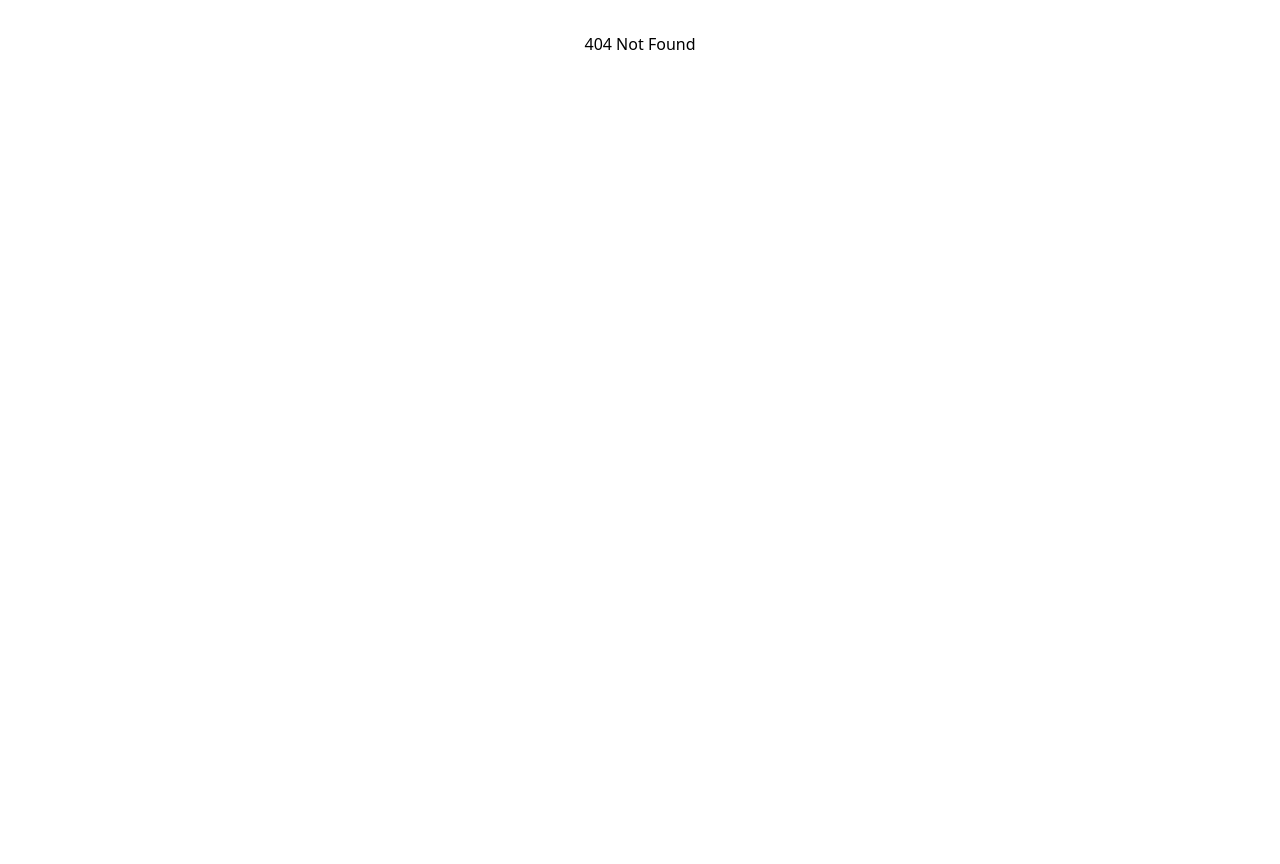
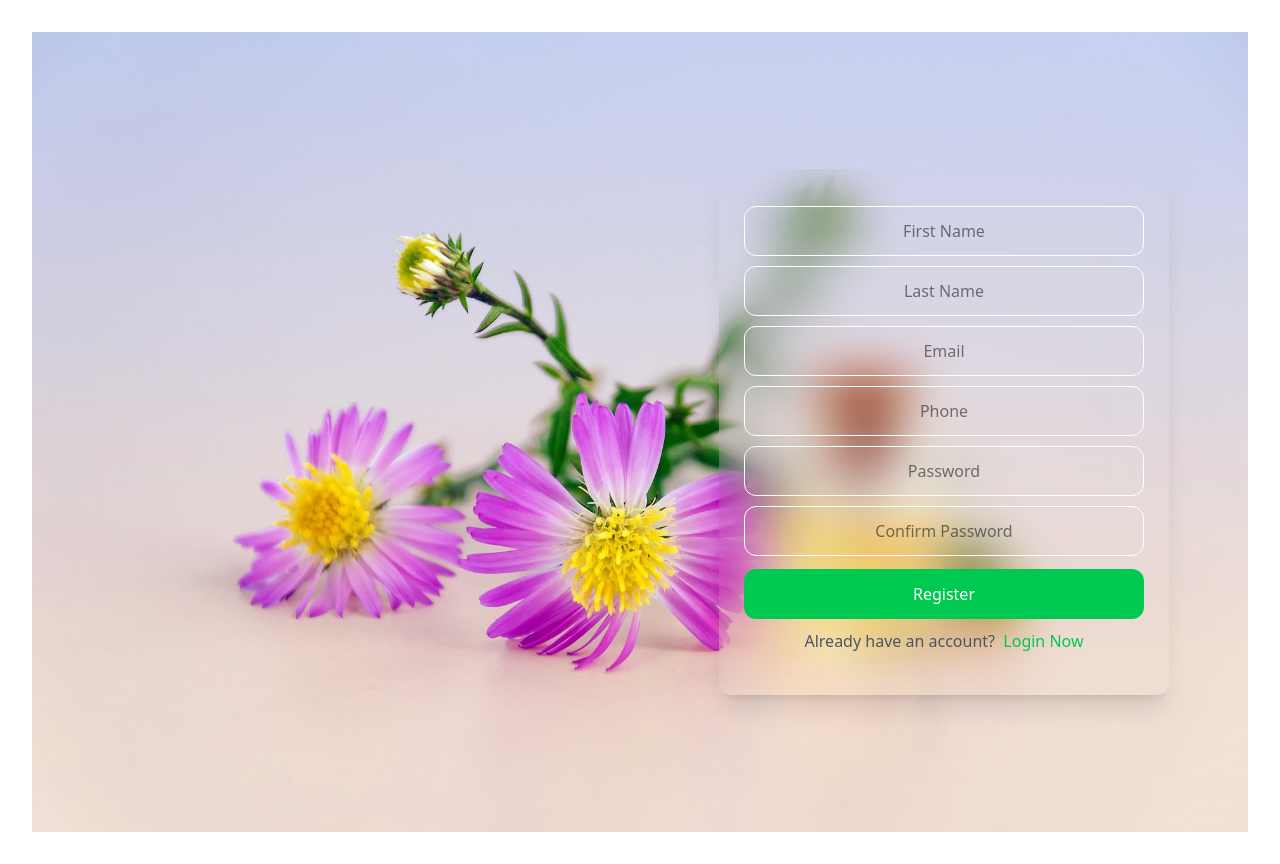
Before and after one commit to Supun200110/cbc-frontend, a React app: page /register in a window 1280 px wide. Before the commit this address had no page. Before the commit the page ends 800 px from the top, so only its background shows below. Built offline with nearby package versions, Linux system fonts and the light colour scheme; the HTML template or start-up script is replaced by a standard one.

Commit message:
creating register page 🖊️🖊️

```diff
--- a/src/App.jsx
+++ b/src/App.jsx
@@ -5,6 +5,7 @@ import AdminPage from './pages/adminPage';
 import LoginPage from './pages/loginPage';
 import Testing from './pages/testing';
 import { Toaster } from 'react-hot-toast';
+import RegisterPage from './pages/client/register';
 
 
 function App() {
@@ -17,6 +18,7 @@ function App() {
         <Routes path = "/*">
           <Route path = "/admin/*" element={<AdminPage/>} />
           <Route path = "/login" element={<LoginPage/>} />
+          <Route path='/register' element={<RegisterPage /> }/>
           <Route path="/" element={<h1>Home</h1 >}/>
           <Route path="/testing" element={<Testing/>}/>
           <Route path="/*" element={<h1>404 Not Found</h1>} />
--- /dev/null
+++ b/src/pages/client/register.jsx
@@ -0,0 +1,124 @@
+import { useState } from "react";
+import axios from "axios";
+import toast from "react-hot-toast";
+import { Link, useNavigate } from "react-router-dom";
+
+export default function RegisterPage() {
+	const [formData, setFormData] = useState({
+		firstName: "",
+		lastName: "",
+		email: "",
+		phone: "",
+		password: "",
+		confirmPassword: "",
+	});
+	const [loading, setLoading] = useState(false);
+	const navigate = useNavigate();
+
+	function handleChange(e) {
+		const { name, value } = e.target;
+		setFormData((prev) => ({ ...prev, [name]: value }));
+	}
+
+	function handleRegister() {
+		if (formData.password !== formData.confirmPassword) {
+			toast.error("Passwords do not match");
+			return;
+		}
+
+		setLoading(true);
+		const payload = {
+			firstName: formData.firstName,
+			lastName: formData.lastName,
+			email: formData.email,
+			phone: formData.phone,
+			password: formData.password,
+		};
+
+		axios
+			.post(import.meta.env.VITE_BACKEND_URL + "/api/user/", payload)
+			.then((response) => {
+				console.log("Registration successful", response.data);
+				toast.success("Registration successful");
+				navigate("/login");
+			})
+			.catch((error) => {
+				console.log("Registration failed", error?.response?.data);
+				toast.error(error?.response?.data?.message || "Registration failed");
+			})
+			.finally(() => {
+				setLoading(false);
+			});
+	}
+
+	return (
+		<div className="w-full h-screen bg-[url(/login-bg.jpg)] bg-cover bg-center flex">
+			<div className="w-[50%] h-full"></div>
+			<div className="w-[50%] h-full flex justify-center items-center">
+				<div className="w-[450px] h-auto py-8 px-4 backdrop-blur-xl shadow-xl rounded-xl flex flex-col items-center">
+					<input
+						name="firstName"
+						value={formData.firstName}
+						onChange={handleChange}
+						className="w-[400px] h-[50px] border border-white rounded-xl text-center m-[5px]"
+						type="text"
+						placeholder="First Name"
+					/>
+					<input
+						name="lastName"
+						value={formData.lastName}
+						onChange={handleChange}
+						className="w-[400px] h-[50px] border border-white rounded-xl text-center m-[5px]"
+						type="text"
+						placeholder="Last Name"
+					/>
+					<input
+						name="email"
+						value={formData.email}
+						onChange={handleChange}
+						className="w-[400px] h-[50px] border border-white rounded-xl text-center m-[5px]"
+						type="email"
+						placeholder="Email"
+					/>
+					<input
+						name="phone"
+						value={formData.phone}
+						onChange={handleChange}
+						className="w-[400px] h-[50px] border border-white rounded-xl text-center m-[5px]"
+						type="text"
+						placeholder="Phone"
+					/>
+					<input
+						name="password"
+						value={formData.password}
+						onChange={handleChange}
+						className="w-[400px] h-[50px] border border-white rounded-xl text-center m-[5px]"
+						type="password"
+						placeholder="Password"
+					/>
+					<input
+						name="confirmPassword"
+						value={formData.confirmPassword}
+						onChange={handleChange}
+						className="w-[400px] h-[50px] border border-white rounded-xl text-center m-[5px]"
+						type="password"
+						placeholder="Confirm Password"
+					/>
+					<button
+						onClick={handleRegister}
+						className="w-[400px] h-[50px] bg-green-500 text-white rounded-xl cursor-pointer mt-2"
+					>
+						{loading ? "Registering..." : "Register"}
+					</button>
+					<p className="text-gray-600 text-center m-[10px]">
+						Already have an account?
+						&nbsp;
+						<span className="text-green-500 cursor-pointer hover:text-green-700">
+							<Link to={"/login"}>Login Now</Link>
+						</span>
+					</p>
+				</div>
+			</div>
+		</div>
+	);
+}
--- a/src/pages/loginPage.jsx
+++ b/src/pages/loginPage.jsx
@@ -1,18 +1,19 @@
 import { useState } from "react"
 import axios from "axios"
 import { toast } from "react-hot-toast"
-import { useNavigate } from "react-router-dom"
+import { Link, useNavigate } from "react-router-dom"
 
 export default function LoginPage() {
 
     const [email, setEmail] = useState("")
     const [password, setPassword] = useState("")
+    const[loading,setLoading]=useState(false)
     const navigate = useNavigate(); // it will navigate to the pages smoothly
 
     function handleLogin() {
         console.log("Email", email)
         console.log("Password", password) // Saving final email and password that user entered using useState
-
+        setLoading(true)
         axios.post(import.meta.env.VITE_BACKEND_URL +"/api/user/login", {
             email: email,
             password: password   //sending Email and Passsword to the backend
@@ -31,12 +32,14 @@ export default function LoginPage() {
                     //go to the home page
                     navigate("/")
                 }
+                setLoading(false)
 
             }
         ).catch(
             (error)=>{
                 console.log("Login Failed", error.response.data)
                 toast.error(error.response.data.message || "Login Failed")
+                setLoading(false)
             }
         )   //using a promise taking the response
 
@@ -52,7 +55,13 @@ export default function LoginPage() {
                 <div className="w-[450px] h-[600px] backdrop-blur-xl shadow-xl rounded-xl flex flex-col justify-center items-center  ">
                     <input onChange={(e) => setEmail(e.target.value)} className="w-[400px] h-[50px] border border-white rounded-xl text-center m-[5px] " type="email" placeholder="Email" />
                     <input onChange={(e) => setPassword(e.target.value)} className="w-[400px] h-[50px] border border-white rounded-xl text-center " type="password" placeholder="Password" />
-                    <button onClick={handleLogin} className="w-[400px] h-[50px] bg-green-500  text-white rounded-xl text-center m-[5px] cursor-pointer">Login</button>
+                    <button onClick={handleLogin} className="w-[400px] h-[50px] bg-green-500  text-white rounded-xl text-center m-[5px] cursor-pointer">
+                        {loading ? "Loading..." : "Login"}
+                    </button>
+                    <p className="text-gray-800 text-center m-[10px]">
+                        Don't have an account yet? &nbsp;
+                        <span className="text-green-500 cursor-pointer hover:text-green-700"><Link to={"/register"}>Register Now</Link></span>
+                    </p>
                 </div>
             </div>
         </div>
```
